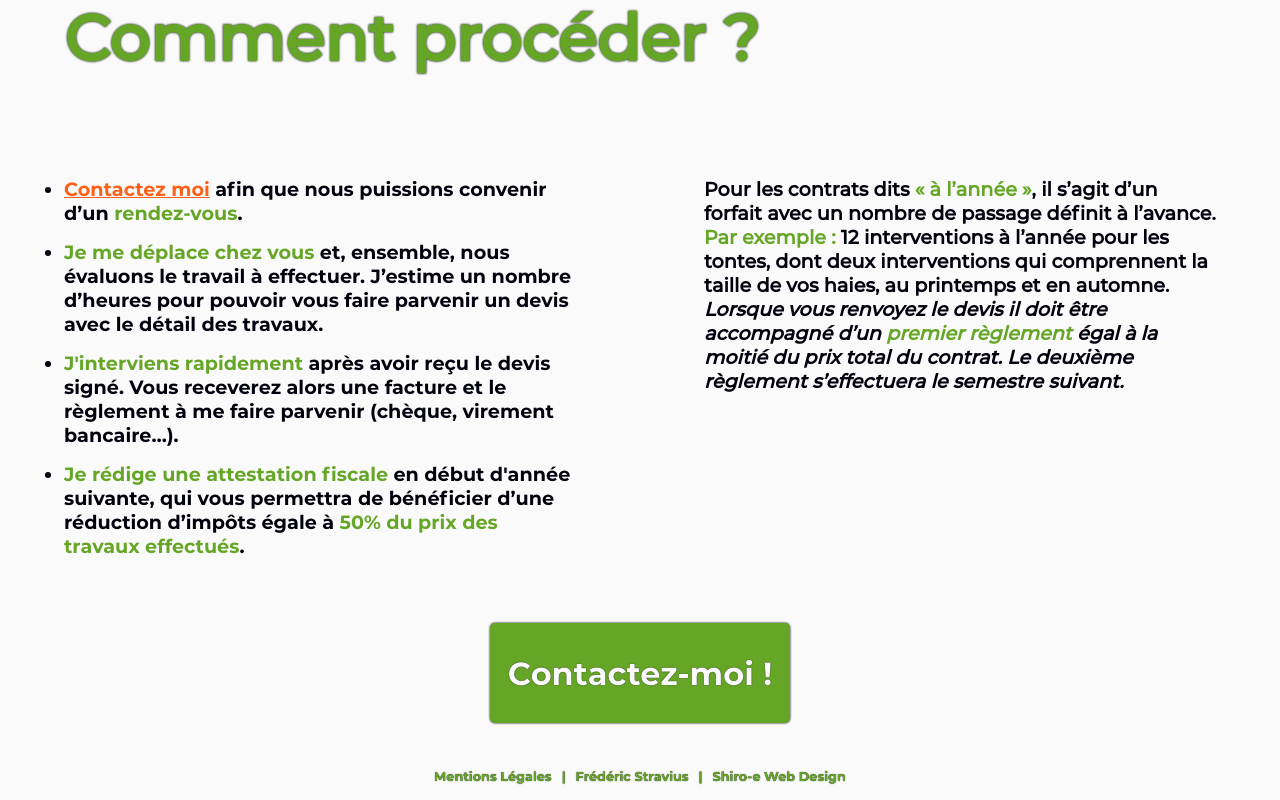
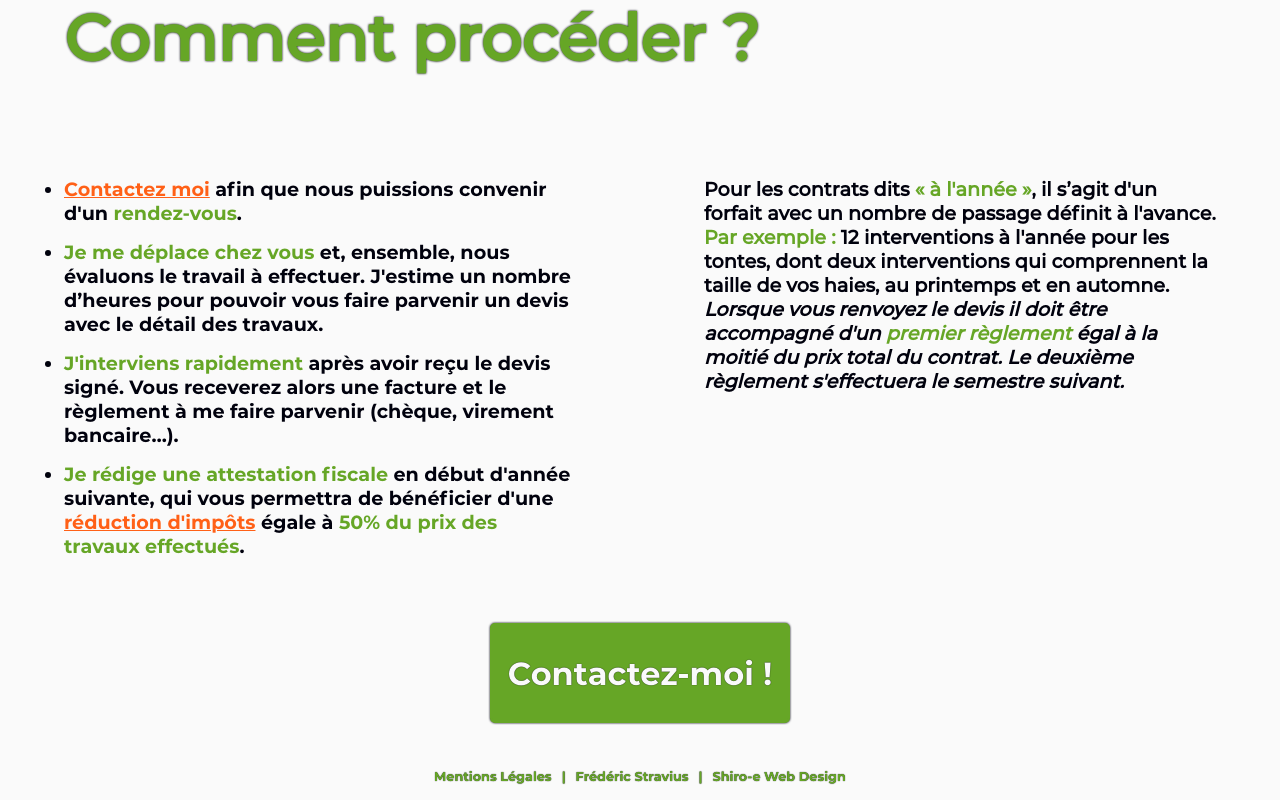
Before and after one commit to elliotlmr/taille-et-tonte, a Next.js app: page / in a window 1280 px wide. Shown: the part 1651-2451 px from the top of the page. Built offline with nearby package versions, Linux system fonts and the light colour scheme.

Commit message:
corrections erreur déploiement

```diff
--- a/pages/index.js
+++ b/pages/index.js
@@ -357,36 +357,38 @@ export default function Home() {
           <Liste>
             <Puce>
               <Link href="/contact">Contactez moi</Link> afin que nous puissions
-              convenir d’un <span>rendez-vous</span>.
+              convenir d&apos;un <span>rendez-vous</span>.
             </Puce>
             <Puce>
               <span>Je me déplace chez vous</span> et, ensemble, nous évaluons
-              le travail à effectuer. J’estime un nombre d’heures pour pouvoir
-              vous faire parvenir un devis avec le détail des travaux.
+              le travail à effectuer. J&apos;estime un nombre d’heures pour
+              pouvoir vous faire parvenir un devis avec le détail des travaux.
             </Puce>
             <Puce>
-              <span>J'interviens rapidement</span> après avoir reçu le devis
-              signé. Vous receverez alors une facture et le règlement à me faire
-              parvenir (chèque, virement bancaire…).
+              <span>J&apos;interviens rapidement</span> après avoir reçu le
+              devis signé. Vous receverez alors une facture et le règlement à me
+              faire parvenir (chèque, virement bancaire…).
             </Puce>
             <Puce>
               <span>Je rédige une attestation fiscale</span> en début d'année
-              suivante, qui vous permettra de bénéficier d’une réduction
-              d’impôts égale à <span>50% du prix des travaux effectués</span>.
+              suivante, qui vous permettra de bénéficier d&apos;une{" "}
+              <Link href="/certification">réduction d&apos;impôts</Link> égale à{" "}
+              <span>50% du prix des travaux effectués</span>.
             </Puce>
           </Liste>
           <Text className="homepage-text-3">
-            Pour les contrats dits <span>« à l’année »</span>, il s’agit d’un
-            forfait avec un nombre de passage définit à l’avance.
+            Pour les contrats dits <span>« à l&apos;année »</span>, il s’agit
+            d&apos;un forfait avec un nombre de passage définit à l&apos;avance.
             <br />
-            <span>Par exemple :</span> 12 interventions à l’année pour les
+            <span>Par exemple :</span> 12 interventions à l&apos;année pour les
             tontes, dont deux interventions qui comprennent la taille de vos
             haies, au printemps et en automne.
             <br />
             <em>
-              Lorsque vous renvoyez le devis il doit être accompagné d’un{" "}
+              Lorsque vous renvoyez le devis il doit être accompagné d&apos;un{" "}
               <span>premier règlement</span> égal à la moitié du prix total du
-              contrat. Le deuxième règlement s’effectuera le semestre suivant.
+              contrat. Le deuxième règlement s&apos;effectuera le semestre
+              suivant.
             </em>
           </Text>
         </Subcontainer>
```
